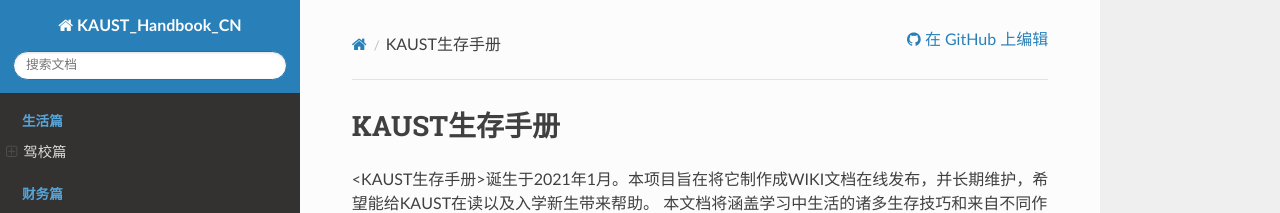
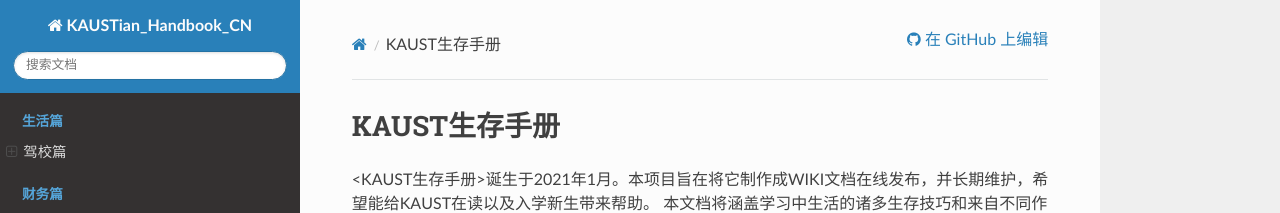
Before and after one commit to guochengqian/KAUSTian_Handbook_CN, a Sphinx documentation site: the page built from docs/index.rst, in a window 1280 px wide. Shown: the top 213 px of the page. Built offline with Sphinx 7.4.7 and the Read the Docs theme 2.0.0, drawn with Linux system fonts in a browser that asks for light colours.

Commit message:
Update conf.py

```diff
--- a/docs/conf.py
+++ b/docs/conf.py
@@ -17,7 +17,7 @@
 
 # -- Project information -----------------------------------------------------
 
-project = 'KAUST_Handbook_CN'
+project = 'KAUSTian_Handbook_CN'
 copyright = '2021, Guocheng Qian'
 author = 'Guocheng Qian'
 
```
